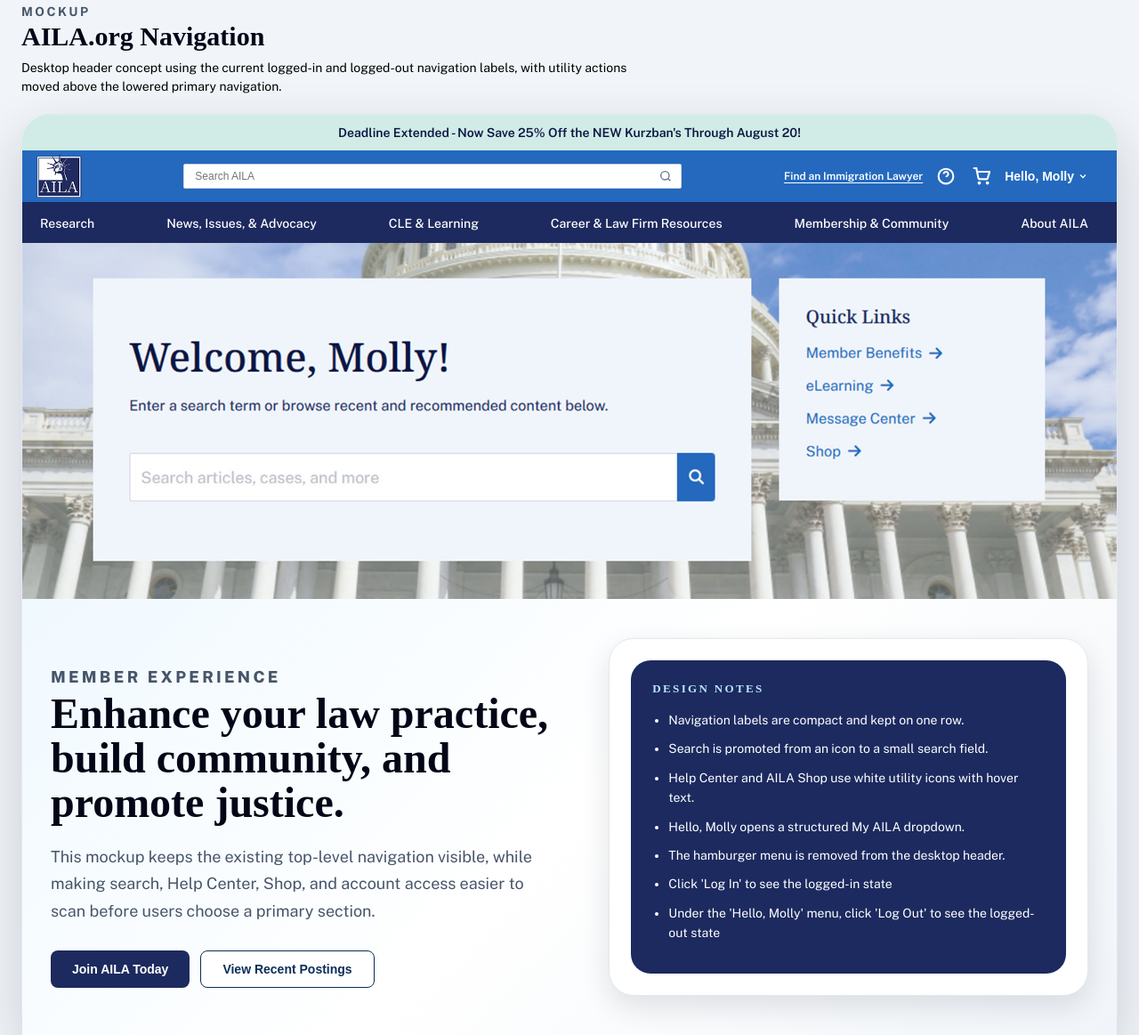
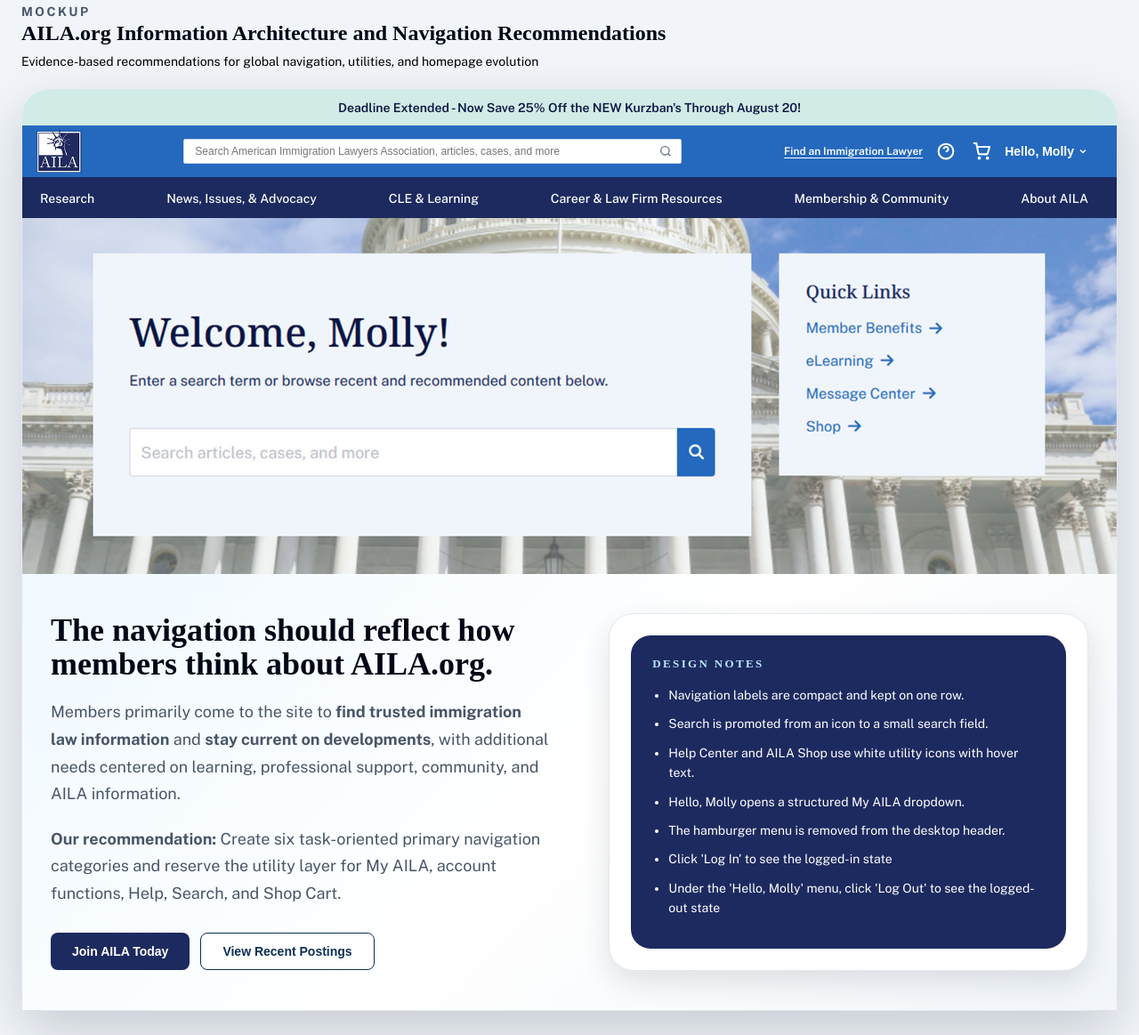
Before and after one commit to hanhpham7/navigation, a plain HTML site: page index.html in a window 1280 px wide. Shown: the part 37-1200 px from the top of the page at 89% size. Drawn offline with nearby package versions, Linux system fonts and the light colour scheme; a web font is replaced by a local one.

Commit message:
Add files via upload

```diff
--- a/index.html
+++ b/index.html
@@ -49,7 +49,7 @@
 
     .mockup-heading h1 {
       margin: 0;
-      font-size: 30px;
+      font-size: 24px;
       color: #020617;
     }
 
@@ -554,7 +554,7 @@
     .hero h2 {
       margin: 0;
       max-width: 640px;
-      font-size: 48px;
+      font-size: 36px;
       line-height: 1.05;
       color: #020617;
     }
@@ -699,9 +699,9 @@
 
     <div class="mockup-heading">
       <p class="mockup-label">Mockup</p>
-      <h1>AILA.org Navigation</h1>
+      <h1>AILA.org Information Architecture and Navigation Recommendations</h1>
       <p>
-        Desktop header concept using the current logged-in and logged-out navigation labels, with utility actions moved above the lowered primary navigation.
+        Evidence-based recommendations for global navigation, utilities, and homepage evolution
       </p>
     </div>
 
@@ -727,7 +727,7 @@
             <!-- Search -->
             <div class="aila-search">
               <label for="site-search">Search AILA.org</label>
-              <input id="site-search" type="search" placeholder="Search AILA" />
+              <input id="site-search" type="search" placeholder="Search American Immigration Lawyers Association, articles, cases, and more" />
               <svg class="aila-search-icon" viewBox="0 0 24 24" aria-hidden="true">
                 <circle cx="11" cy="11" r="7"></circle>
                 <path d="m20 20-4-4"></path>
@@ -1107,10 +1107,12 @@
       <main class="hero">
 
         <section>
-          <p class="hero-eyebrow">Member experience</p>
-          <h2>Enhance your law practice, build community, and promote justice.</h2>
+          <h2>The navigation should reflect how members think about AILA.org.</h2>
           <p>
-            This mockup keeps the existing top-level navigation visible, while making search, Help Center, Shop, and account access easier to scan before users choose a primary section.
+            Members primarily come to the site to <strong>find trusted immigration law information</strong> and <strong>stay current on developments</strong>, with additional needs centered on learning, professional support, community, and AILA information.
+          </p>
+          <p>
+            <strong>Our recommendation:</strong> Create six task-oriented primary navigation categories and reserve the utility layer for My AILA, account functions, Help, Search, and Shop Cart.
           </p>
 
           <div class="hero-actions">
```
